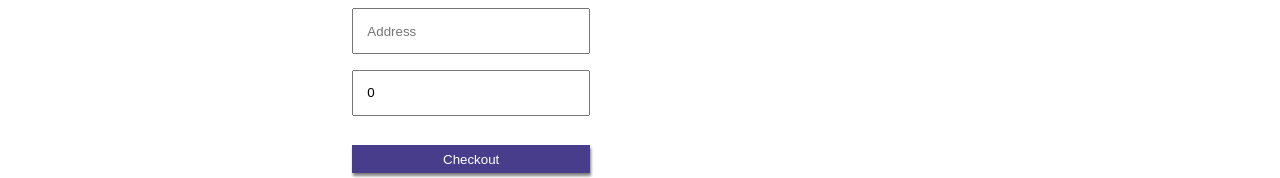
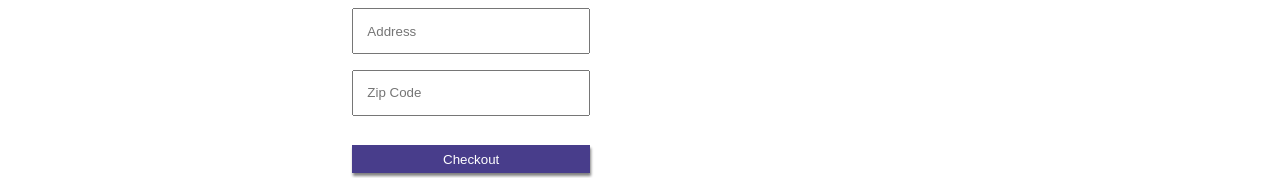
Before and after one commit to sanjay872/online-retailer-smartportables, a React (Create React App) app: page /cart in a window 1280 px wide. Shown: the part 363-541 px from the top of the page. Built offline with nearby package versions, Linux system fonts and the light colour scheme.

Commit message:
form validation added

```diff
--- a/src/components/pricecalculation.jsx
+++ b/src/components/pricecalculation.jsx
@@ -8,7 +8,7 @@ export function PriceCalculation({cart}){
     const [fullName,setFullName]=useState("");
     const [phoneNumber,setPhoneNumber]=useState("");
     const [address,setAddress]=useState("");
-    const [zipCode,setZipCode]=useState(0);
+    const [zipCode,setZipCode]=useState("");
     const [isCompleted,setIsCompleted]=useState(false);
 
     const [itemTotalPrice,setItemPrice]=useState(0);
@@ -23,6 +23,20 @@ export function PriceCalculation({cart}){
             toast("Fill all fields to checkout!")
             return;
         }
+
+        if (!/^\d*$/.test(phoneNumber)) {
+            toast('Only digits are allowed in Phone number.');
+            return;
+        } else if (phoneNumber.length > 0 && !/^\d{10}$/.test(phoneNumber)) {
+            toast('Phone number must be exactly 10 digits.');
+            return;
+        }
+
+        if(!/^\d*$/.test(zipCode)){
+            toast('Only digits are allowed in Zip code.')
+            return;
+        }
+
         setIsCompleted(true);
 
         var itemTotal=0;
```
